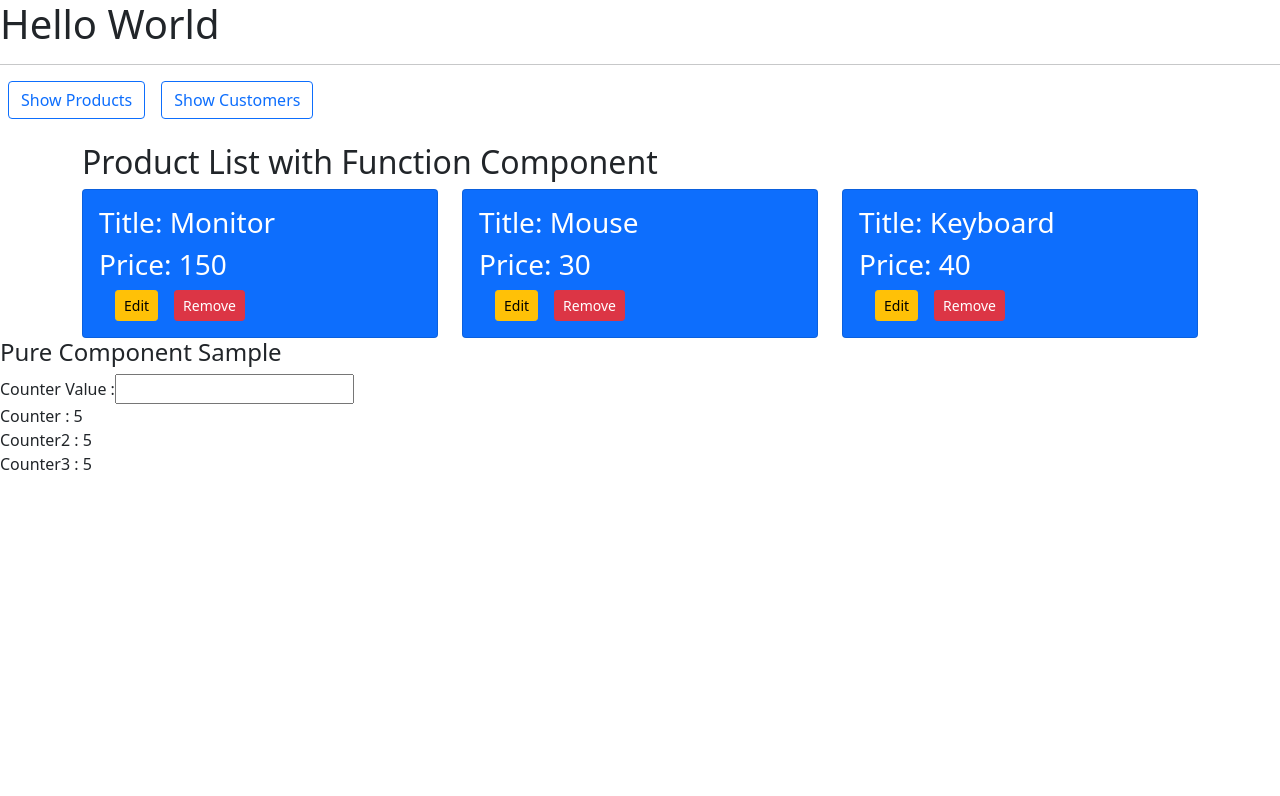
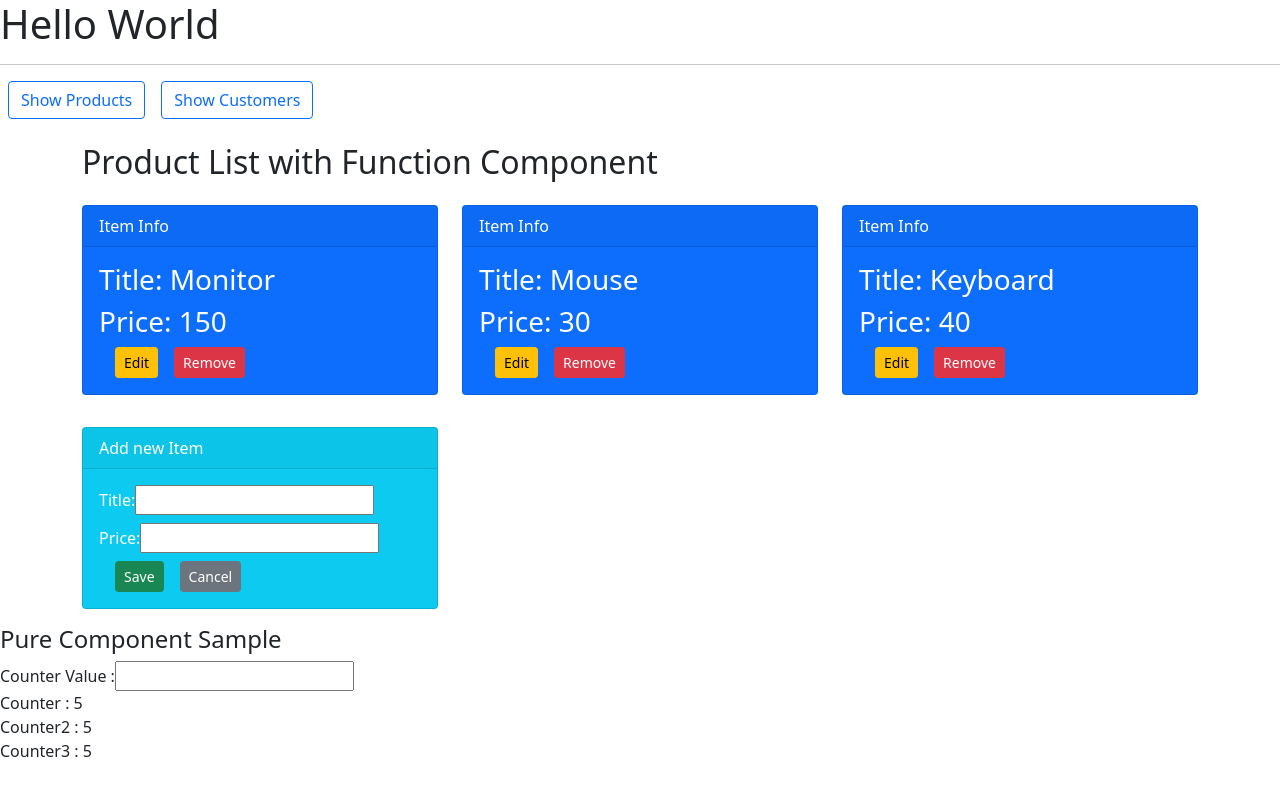
Before and after one commit to MamadTaheri/react-training, a React (Create React App) app: page / in a window 1280 px wide. Shown: the top 796 px of the page. Built offline with nearby package versions, Linux system fonts and the light colour scheme.

Commit message:
add data

```diff
--- a/src/components/product/ProductEdit.js
+++ b/src/components/product/ProductEdit.js
@@ -1,25 +1,36 @@
 import React, {useState} from 'react';
 
-const ProductEdit = ({info,save, cancel}) => {
+const ProductEdit = ({info, save, cancel}) => {
     const [title, setTitle] = useState(info.title);
     const [price, setPrice] = useState(info.price);
 
     const saveItem = () => {
-        const newItem = {id:info.id, title, price, editMode:false};
-        save(newItem);
+        let item = {}
+        if (info.editMode) {
+            item = {id: info.id, title, price, editMode: false};
+        } else {
+            item = {id: 120, title, price, editMode: false};
+            setTitle('');
+            setPrice('');
+        }
+        save(item);
     }
 
     return (
-        <div className="col-md-4">
+        <div className="col-md-4 my-3">
             <div className="card bg-info text-white">
+                <div className="card-header">
+                    {info.editMode ? "Edit Item" : "Add new Item"}
+                </div>
                 <div className="card-body">
                     <div className="mb-2">
                         Title:
-                        <input name="title" defaultValue={info.title} onChange={e => setTitle(e.target.value)}/>
+                        <input name="title" value={title} onChange={e => setTitle(e.target.value)}/>
                     </div>
                     <div className="mb-2">
                         Price:
-                        <input name="price" defaultValue={info.price} onChange={e => setPrice(parseInt(e.target.value))}/>
+                        <input name="price" value={price}
+                               onChange={e => setPrice(parseInt(e.target.value))}/>
                     </div>
                     <button className="btn btn-success btn-sm mx-3" onClick={saveItem}>Save</button>
                     <button className="btn btn-secondary btn-sm" onClick={() => cancel(info.id, false)}>Cancel</button>
--- a/src/components/product/ProductInfo.js
+++ b/src/components/product/ProductInfo.js
@@ -2,8 +2,11 @@ import React from 'react';
 
 const ProductInfo = ({info, removeItem, setEditMode}) => {
     return (
-        <div className="col-md-4">
+        <div className="col-md-4  my-3">
             <div className="card bg-primary text-white">
+                <div className="card-header">
+                    Item Info
+                </div>
                 <div className="card-body">
                     <h3>Title: {info.title}</h3>
                     <h3>Price: {info.price}</h3>
--- a/src/components/product/ProductList.js
+++ b/src/components/product/ProductList.js
@@ -6,6 +6,8 @@ import ProductEdit from "./ProductEdit";
 const ProductList = () => {
 
     const [items, setItems] = useState(initialProducts);
+
+    const tempItem =  {id: null, title: '', price: null, editMode: false}
 
     const removeItem = (id) => {
         if(window.confirm('are you sure remove item ? ')){
@@ -35,14 +37,13 @@ const ProductList = () => {
         <div className="container">
             <h2>Product List with Function Component</h2>
             <div className="row">
-                {
-                    items.map((item, index) =>
-                        item.editMode ?
-                            <ProductEdit key={item.id} info={item} save={editItem} cancel={setEditMode} />
-                            :
-                            <ProductInfo key={item.id} info={item} removeItem={removeItem} setEditMode={setEditMode} />
-                    )
-                }
+                {items.map((item, index) =>
+                    item.editMode ?
+                        <ProductEdit key={item.id} info={item} save={editItem} cancel={setEditMode}/>
+                        :
+                        <ProductInfo key={item.id} info={item} removeItem={removeItem} setEditMode={setEditMode}/>
+                )}
+                <ProductEdit info={tempItem} save={addItem} cancel={setEditMode}/>
             </div>
         </div>
     );
```
